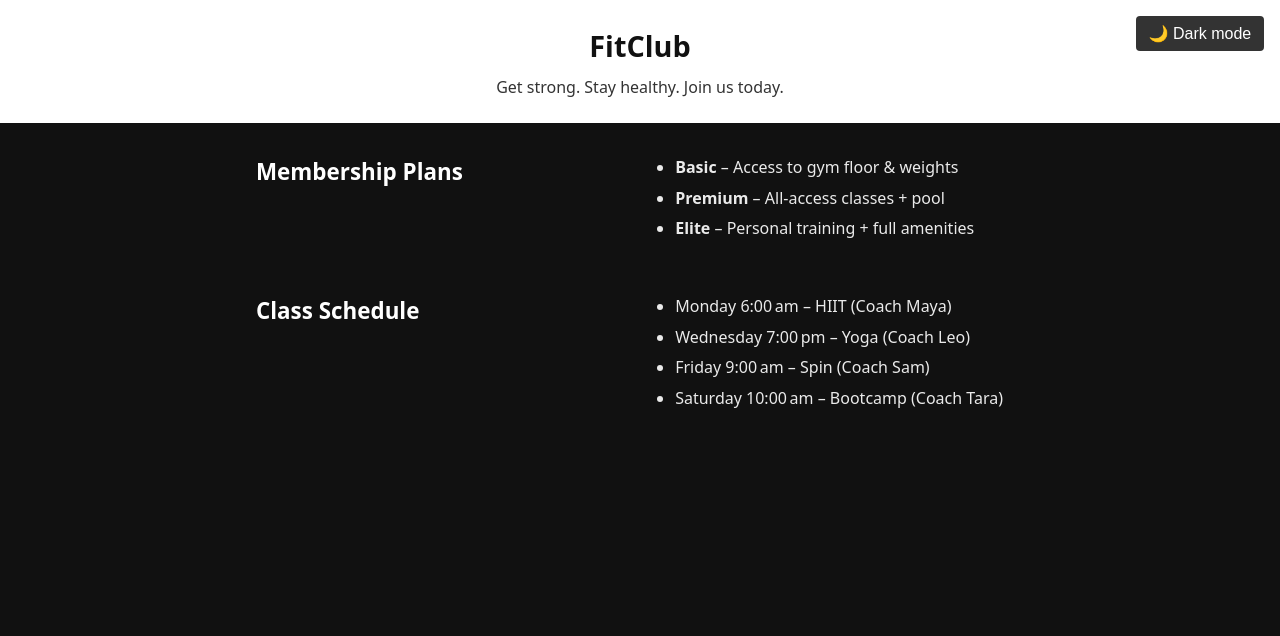
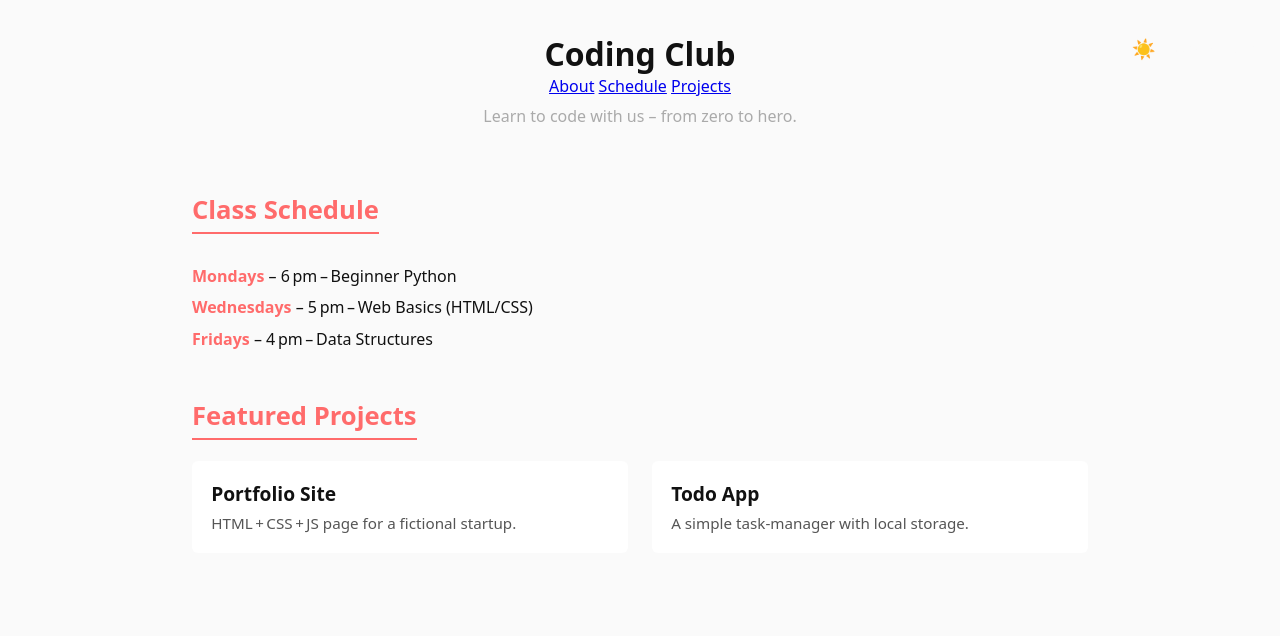
Before and after one commit to obiswas7/opencode-website-repo, a plain HTML site: page index.html in a window 1280 px wide. Drawn offline with Linux system fonts and the light colour scheme.

Commit message:
Complete website with README, AGENTS, reflection, and localhost screenshot

```diff
--- a/index.html
+++ b/index.html
@@ -2,47 +2,48 @@
 <html lang="en">
 <head>
   <meta charset="UTF-8">
-  <title>FitClub — Your Fitness Home</title>
+  <title>Coding Club – Learn to Code</title>
   <meta name="viewport" content="width=device-width, initial-scale=1.0">
   <link rel="stylesheet" href="style.css">
 </head>
 <body>
 
-  <header class="page-header" aria-label="Page header">
-    <h1>FitClub</h1>
-    <p>Get strong. Stay healthy. Join us today.</p>
-
-    <button
-      id="theme-toggle"
-      class="theme-toggle"
-      aria-pressed="false"
-      aria-label="Switch to light mode"
-      >
+  <header>
+    <h1>Coding Club</h1>
+    <nav>
+      <a href="about.html">About</a>
+      <a href="schedule.html">Schedule</a>
+      <a href="projects.html">Projects</a>
+    </nav>
+    <p>Learn to code with us – from zero to hero.</p>
+    <button id="theme-toggle" aria-pressed="false" class="theme-toggle">
       🌙 Dark mode
     </button>
   </header>
 
-  <main class="page-main">
-
-    <section class="section" id="membership">
-      <h2>Membership Plans</h2>
+  <main>
+    <section class="schedule" aria-labelledby="schedule-title">
+      <h2 id="schedule-title">Class Schedule</h2>
       <ul>
-        <li><strong>Basic</strong> – Access to gym floor & weights</li>
-        <li><strong>Premium</strong> – All-access classes + pool</li>
-        <li><strong>Elite</strong> – Personal training + full amenities</li>
+        <li><strong>Mondays</strong> – 6 pm – Beginner Python</li>
+        <li><strong>Wednesdays</strong> – 5 pm – Web Basics (HTML/CSS)</li>
+        <li><strong>Fridays</strong> – 4 pm – Data Structures</li>
       </ul>
     </section>
 
-    <section class="section" id="schedule">
-      <h2>Class Schedule</h2>
-      <ul>
-        <li>Monday 6:00 am – HIIT (Coach Maya)</li>
-        <li>Wednesday 7:00 pm – Yoga (Coach Leo)</li>
-        <li>Friday 9:00 am – Spin (Coach Sam)</li>
-        <li>Saturday 10:00 am – Bootcamp (Coach Tara)</li>
-      </ul>
+    <section class="projects" aria-labelledby="projects-title">
+      <h2 id="projects-title">Featured Projects</h2>
+      <div class="project-grid">
+        <article class="project-card">
+          <h3>Portfolio Site</h3>
+          <p>HTML + CSS + JS page for a fictional startup.</p>
+        </article>
+        <article class="project-card">
+          <h3>Todo App</h3>
+          <p>A simple task‑manager with local storage.</p>
+        </article>
+      </div>
     </section>
-
   </main>
 
   <script src="script.js"></script>
--- a/script.js
+++ b/script.js
@@ -1,31 +1,26 @@
-/* ==========================================================
-   FitClub – theme switcher (dark ⇆ light)
-   ========================================================== */
+// Check OS preferences on page load and set initial theme
+const prefersLight = window.matchMedia('(prefers-color-scheme: light)').matches;
 
-(() => {
-  const toggle = document.getElementById('theme-toggle');
-  const html = document.documentElement;
+const html = document.documentElement;
+if (prefersLight) {
+  html.setAttribute('data-theme', 'light');
+} else {
+  // default to dark – no attribute needed if already dark
+}
 
-  // Determine initial theme from the OS preference
-  const prefersLight = window.matchMedia('(prefers-color-scheme: light)').matches;
-  const initialTheme = prefersLight ? 'light' : 'dark';
+// Theme toggle (only if the button exists on the page)
+const toggle = document.getElementById('theme-toggle');
+if (toggle) {
+  // Set button label and aria‑pressed based on current theme
+  const isLight = html.getAttribute('data-theme') === 'light';
+  toggle.textContent = isLight ? '☀️ Light mode' : '🌙 Dark mode';
+  toggle.setAttribute('aria-pressed', !isLight);
 
-  // Set the data attribute and update button labeling
-  html.setAttribute('data-theme', initialTheme);
-  toggle.setAttribute('aria-pressed', !prefersLight); // true = dark mode active
-  toggle.textContent = prefersLight ? '🌙 Dark mode' : '☀️ Light mode';
-
-  // Toggle handler
-  const toggleTheme = () => {
-    const current = html.getAttribute('data-theme');
-    const newTheme = current === 'dark' ? 'light' : 'dark';
-    html.setAttribute('data-theme', newTheme);
-    toggle.setAttribute('aria-pressed', newTheme === 'dark');
-    toggle.textContent = newTheme === 'dark' ? '🌙 Dark mode' : '☀️ Light mode';
-  };
-
-  // Click event
-  toggle.addEventListener('click', toggleTheme);
-
-  // Also works with Enter/Space key (native for <button>)
-})();
+  // Toggle button
+  toggle.addEventListener('click', () => {
+    const isLight = html.getAttribute('data-theme') === 'light';
+    html.setAttribute('data-theme', isLight ? 'dark' : 'light');
+    toggle.textContent = isLight ? '🌙 Dark mode' : '☀️ Light mode';
+    toggle.setAttribute('aria-pressed', !isLight);
+  });
+}
--- a/style.css
+++ b/style.css
@@ -1,144 +1,152 @@
-/* ==========================================================
-   FitClub – Dark‑mode‑friendly, responsive one‑page site
-   ========================================================== */
+/* -------------------------------------
+   Coding Club – Professional One‑Page Site
+   ------------------------------------- */
+:root {
+  --bg-dark:  #0f0f0f;
+  --text-dark: #e0e0e0;
+  --accent:   #0066ff;          /* primary action colour */
+  --accent-hover: #0052cc;
 
-/* Base & typography */
-html {
-  box-sizing: border-box;
-  font-family: system-ui, sans-serif;
-  font-size: 16px;
-  line-height: 1.5;
+  --bg-light: #fafafa;
+  --text-light: #111111;
+  --light-accent: #ff6b6b;
+
+  --font-base: system-ui, -apple-system, BlinkMacSystemFont, "Segoe UI", Roboto, Helvetica, Arial, sans-serif;
 }
-*, *::before, *::after { box-sizing: inherit; }
+
+/* Box‑sizing so borders/padding don’t affect width */
+*, *::before, *::after { box-sizing: border-box; }
 
 body {
   margin: 0;
-  background: #111;
-  color: #eaeaea;
-  min-height: 100vh;
+  font-family: var(--font-base);
+  color: var(--text-dark);
+  background: var(--bg-dark);
+  transition: background 0.3s, color 0.3s;
 }
 
-/* --------------------------------------------------------
-   Responsive viewport
-   -------------------------------------------------------- */
-@-ms-viewport { width: device-width; }
-meta viewport { width=device-width, initial-scale=1 }
+/* Light‑mode overrides (applied via [data-theme="light"]) */
+[data-theme="light"] {
+  --bg-dark: var(--bg-light);
+  --text-dark: var(--text-light);
+  --accent: var(--light-accent);
+}
 
-/* --------------------------------------------------------
-   Header (theme toggle included)
-   -------------------------------------------------------- */
-.page-header {
-  padding: 1.5rem 1rem;
-  max-width: 100%;
+/* ---- Header ---- */
+header {
+  padding: 2rem 1rem;
   text-align: center;
+  background: var(--bg-dark);
+  border-bottom: 1px solid rgba(255,255,255,0.08);
 }
-.page-header h1 {
+header h1 {
   margin: 0;
-  font-size: 1.8rem;
-  color: #fff;
+  font-size: 2rem;
+  font-weight: 700;
+  color: var(--text-dark);
 }
-.page-header p {
+header p {
   margin: 0.5rem 0 0;
   font-size: 1rem;
-  color: #bbb;
+  color: #aaa;
+  font-weight: 300;
 }
 
-/* Theme toggle button */
+/* ---- Theme toggle ---- */
 .theme-toggle {
   position: absolute;
-  top: 1rem; right: 1rem;
-  padding: 0.5rem 0.8rem;
+  top: 2rem;
+  right: 1rem;
+  background: none;
+  border: none;
+  color: var(--text-dark);
+  font-size: 1.2rem;
+  cursor: pointer;
+  padding: 0.5rem;
+  line-height: 1;
+  transition: color 0.2s;
+}
+[data-theme="light"] .theme-toggle {
+  color: var(--bg-dark);
+}
+
+/* ---- Main content ---- */
+main {
+  max-width: 960px;
+  margin: auto;
+  padding: 2rem;
+}
+
+/* ---- Section base ---- */
+section {
+  margin-bottom: 3rem;
+}
+section h2 {
+  margin-top: 0;
+  font-size: 1.6rem;
+  color: var(--accent);
+  border-bottom: 2px solid var(--accent);
+  padding-bottom: 0.3rem;
+  display: inline-block;
+}
+
+/* ---- Schedule ---- */
+.schedule ul {
+  list-style: none;
+  padding: 0;
+  margin: 0;
+}
+.schedule li {
+  margin: 0.6rem 0;
   font-size: 1rem;
-  background: #333;
-  color: #fff;
-  border: none;
-  border-radius: 4px;
-  cursor: pointer;
-  transition: background 0.2s;
-  z-index: 10;
+  color: var(--text-dark);
 }
-.theme-toggle:focus,
-.theme-toggle:focus-visible {
-  outline: 2px solid #00bfff;
+.schedule li strong {
+  color: var(--accent);
+}
+
+/* ---- Projects grid ---- */
+.project-grid {
+  display: grid;
+  gap: 1.5rem;
+}
+@media (min-width: 600px) {
+  .project-grid {
+    grid-template-columns: repeat(auto-fit, minmax(280px, 1fr));
+  }
+}
+.project-card {
+  background: #1a1a1a;
+  border-radius: 6px;
+  padding: 1.2rem;
+  transition: transform 0.2s, box-shadow 0.2s;
+}
+.project-card:hover,
+.project-card:focus-within {
+  transform: translateY(-4px);
+  box-shadow: 0 8px 16px rgba(0,0,0,0.4);
+}
+.project-card h3 {
+  margin: 0 0 0.4rem;
+  font-size: 1.2rem;
+  color: var(--text-dark);
+}
+.project-card p {
+  margin: 0;
+  font-size: 0.95rem;
+  color: #888;
+}
+
+/* ---- Focus outline for keyboard users ---- */
+a:focus, button:focus {
+  outline: 3px solid var(--accent);
   outline-offset: 2px;
 }
-.theme-toggle:hover { background: #444; }
 
-/* --------------------------------------------------------
-   Light‑mode overrides (applied to <html> when data‑theme="light")
-   -------------------------------------------------------- */
-[data-theme="light"] {
-  background: #f9f9f9;
-  color: #111;
+/* ---- Light‑mode project card ---- */
+[data-theme="light"] .project-card {
+  background: #ffffff;
+  color: var(--text-light);
 }
-/* Keep the header background white and text dark for contrast */
-[data-theme="light"] .page-header {
-  background: #fff;
-  color: #111;
-}
-[data-theme="light"] .page-header h1 { color: #111; }
-[data-theme="light"] .page-header p { color: #333; }
-
-/* --------------------------------------------------------
-   Main content
-   -------------------------------------------------------- */
-.page-main {
-  padding: 2rem 1rem;
-  max-width: 800px;
-  margin: 0 auto;
-}
-
-/* Sections */
-.section {
-  margin-bottom: 3rem;
-}
-.section h2 {
-  margin: 0 0 0.8rem;
-  font-size: 1.4rem;
-  color: #fff;
-}
-.section ul {
-  margin: 0;
-  padding-left: 1.2rem;
-}
-.section li {
-  margin-bottom: 0.4rem;
-}
-
-/* --------------------------------------------------------
-   Mobile‑first: stack columns, fluid width
-   -------------------------------------------------------- */
-@media (min-width: 600px) {
-  .section {
-    display: grid;
-    grid-template-columns: 1fr 1fr;
-    gap: 2rem;
-    align-items: start;
-  }
-  .section:first-of-type { grid-column: 1 / -1; }
-}
-
-/* --------------------------------------------------------
-   Focus improvements for keyboard users
-   -------------------------------------------------------- */
-button:focus,
-button:focus-visible { outline: 3px solid #00bfff; outline-offset: 2px; }
-
-/* --------------------------------------------------------
-   Skip link (optional, for keyboard navigation)
-   -------------------------------------------------------- */
-.skip-link {
-  position: absolute;
-  left: -999px;
-  top: auto;
-  width: 1px; height: 1px;
-  overflow: hidden;
-  background: #000;
-  color: #fff;
-  padding: 0; margin: 0;
-  z-index: 100;
-}
-.skip-link:focus {
-  left: 0; top: 0; width: auto; height: auto;
-  padding: 0.5rem;
-}
+[data-theme="light"] .project-card h3 { color: var(--text-light); }
+[data-theme="light"] .project-card p { color: #555; }
```
Also changed, not shown: about.html (added, +37 -0 lines), projects.html (added, +47 -0 lines), schedule.html (added, +39 -0 lines), evidence/site-localhost.png (added), 4 other files.
